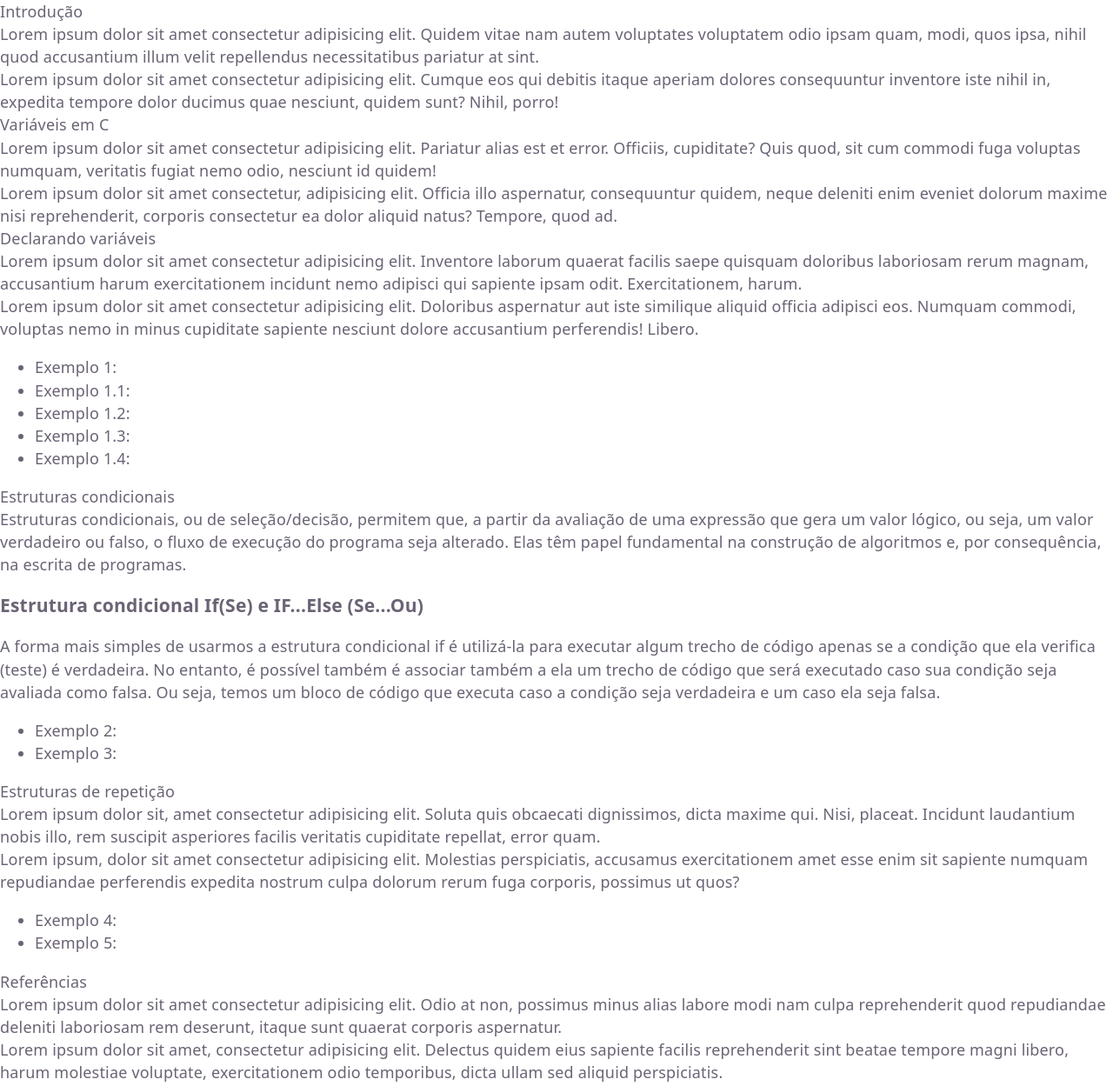
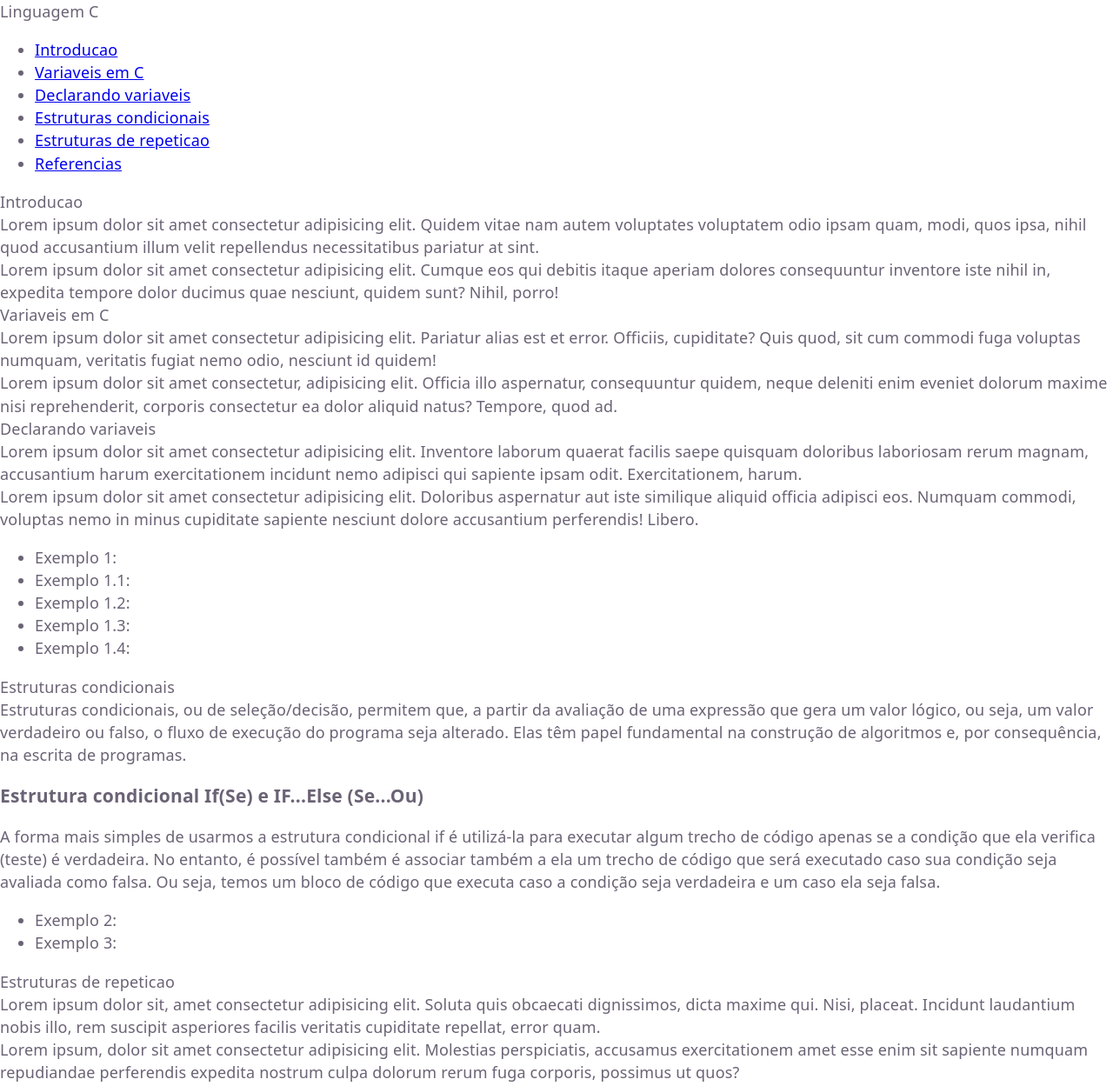
Before and after one commit to 0210-nb/documentacao_tecnica, a website built with Vite: page index.html in a window 1280 px wide. Shown: the top 1249 px of the page at 87% size. Built offline with nearby package versions, Linux system fonts and the light colour scheme.

Commit message:
inserimos o a aba de navegação

```diff
--- a/index.html
+++ b/index.html
@@ -9,10 +9,33 @@
 </head>
 
 <body>
+  <nav id="navbar">
+    <header>Linguagem C</header>
+    <ul>
+      <li>
+        <a class="nav-link" href="#Introducao">Introducao</a>
+      </li>
+      <li>
+        <a class="nav-link" href="#Variaveis_em_C">Variaveis em C</a>
+      </li>
+      <li>
+        <a class="nav-link" href="#Declarando_variaveis">Declarando variaveis</a>
+      </li>
+      <li>
+        <a class="nav-link" href="#Estruturas_condicionais">Estruturas condicionais</a>
+      </li>
+      <li>
+        <a class="nav-link" href="#Estruturas_de_repeticao">Estruturas de repeticao</a>
+      </li>
+      <li>
+        <a class="nav-link" href="#Referencias">Referencias</a>
+      </li>
+    </ul>
 
+  </nav>
   <main id="main-doc">
     <section class="main-section" id="Introducao">
-      <header>Introdução</header>
+      <header>Introducao</header>
       <p>Lorem ipsum dolor sit amet consectetur adipisicing elit. Quidem vitae nam
         autem voluptates voluptatem odio ipsam quam, modi, quos ipsa, nihil quod accusantium illum velit repellendus
         necessitatibus pariatur at sint.</p>
@@ -21,7 +44,7 @@
         quidem sunt? Nihil, porro!</p>
     </section>
     <section class="main-section" id="Variaveis_em_C">
-      <header>Variáveis em C</header>
+      <header>Variaveis em C</header>
       <p>Lorem ipsum dolor sit amet consectetur adipisicing elit. Pariatur
         alias est et error. Officiis, cupiditate? Quis quod, sit cum commodi fuga voluptas numquam, veritatis fugiat
         nemo odio, nesciunt id quidem!</p>
@@ -30,7 +53,7 @@
         Tempore, quod ad.</p>
     </section>
     <section class="main-section" id="Declarando_variaveis">
-      <header>Declarando variáveis</header>
+      <header>Declarando variaveis</header>
       <p>Lorem ipsum dolor sit amet consectetur adipisicing elit. Inventore laborum quaerat facilis saepe quisquam
         doloribus laboriosam rerum magnam, accusantium harum exercitationem incidunt nemo adipisci qui sapiente ipsam
         odit. Exercitationem, harum.</p>
@@ -63,7 +86,7 @@
         </ul>
       </section>
     <section class="main-section" id="Estruturas_de_repeticao">
-      <header>Estruturas de repetição</header>
+      <header>Estruturas de repeticao</header>
       <p>Lorem ipsum dolor sit, amet consectetur adipisicing elit. Soluta quis obcaecati dignissimos, dicta maxime qui.
         Nisi, placeat. Incidunt laudantium nobis illo, rem suscipit asperiores facilis veritatis cupiditate repellat,
         error quam.</p>
@@ -76,7 +99,7 @@
         </ul>
     </section>
     <section class="main-section" id="Referencias">
-      <header>Referências</header>
+      <header>Referencias</header>
       <p>Lorem ipsum dolor sit amet consectetur adipisicing elit. Odio at non,
         possimus minus alias labore modi nam culpa reprehenderit quod repudiandae deleniti laboriosam rem deserunt,
         itaque sunt
```
